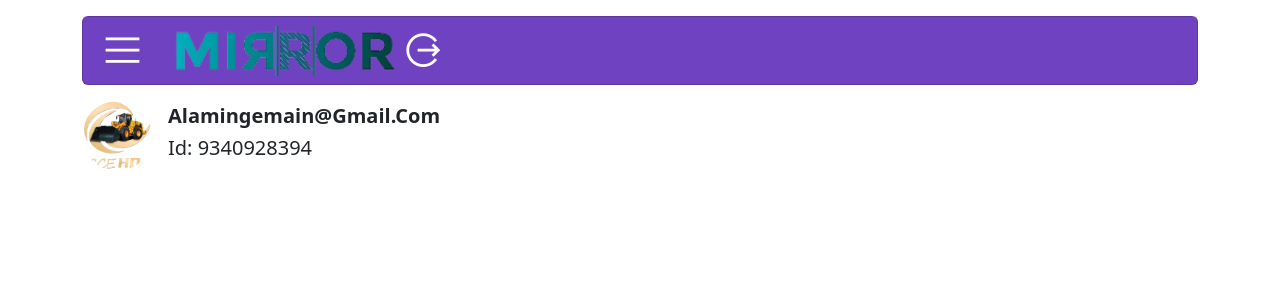
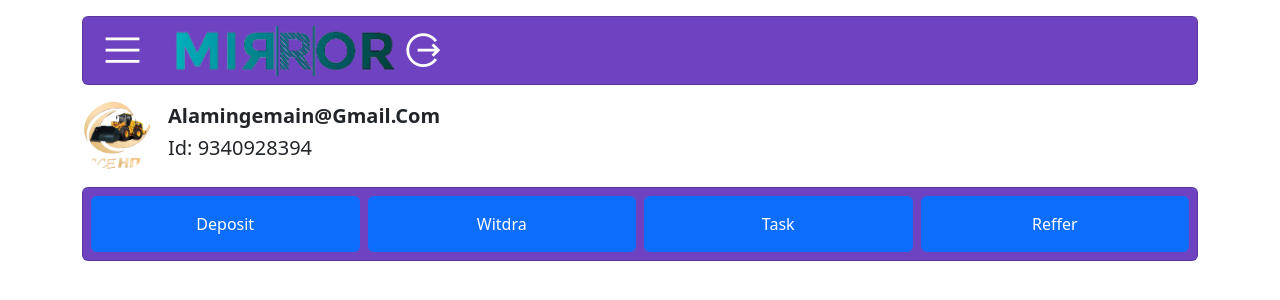
Before and after one commit to alaminfullstack/mobile-view-task-design, a plain HTML site: page index.html in a window 1280 px wide. Drawn offline with nearby package versions, Linux system fonts and the light colour scheme; a web font is replaced by a local one.

Commit message:
added four item box

```diff
--- a/index.html
+++ b/index.html
@@ -1,10 +1,12 @@
-
 <!DOCTYPE html>
 <html lang="en">
   <head>
     <meta charset="utf-8" />
-        <meta name="viewport" content="width=device-width, initial-scale=1.0">
-        <meta name="viewport" content="target-densitydpi=device-dpi, initial-scale=1.0, user-scalable=no" />
+    <meta name="viewport" content="width=device-width, initial-scale=1.0" />
+    <meta
+      name="viewport"
+      content="target-densitydpi=device-dpi, initial-scale=1.0, user-scalable=no"
+    />
     <title>Home</title>
     <link
       rel="stylesheet"
@@ -22,31 +24,30 @@
     <link href="assets/css/jquery.toast.css" rel="stylesheet" />
 
     <style>
-            .bg-purple{
-                background-color:  var(--bs-purple);
+      .bg-purple {
+        background-color: var(--bs-purple);
       }
 
-            .bar-icon{
+      .bar-icon {
         font-size: 45px;
         color: white;
         font-weight: bold;
       }
 
-            .logo-img{
+      .logo-img {
         width: 100%;
         height: 50px;
       }
 
-            .header-icon{
+      .header-icon {
         font-size: 45px;
         color: white;
         font-weight: bold;
       }
     </style>
   </head>
-    <body style="overflow-x: hidden;">
+  <body style="overflow-x: hidden">
     <div class="container">
-
       <!-- header -->
       <div class="card my-3 bg-purple">
         <div class="card-body p-1">
@@ -58,7 +59,7 @@
             </div>
             <div>
               <div class="d-flex align-items-center justify-content-between">
-                                <img src="image/web-logo.png" class="logo-img"/>
+                <img src="image/web-logo.png" class="logo-img" />
                 <a href="#">
                   <i class="las la-sign-out-alt header-icon"></i>
                 </a>
@@ -69,23 +70,51 @@
       </div>
 
       <!-- account -->
-            <div class="d-flex align-items-center mb-3 ">
+      <div class="d-flex align-items-center my-3">
         <div class="me-3">
-                    <img src="image/logo.png" class="card-img rounded-circle" style="width: 70px; height: 70px;"/>
+          <img
+            src="image/logo.png"
+            class="card-img rounded-circle"
+            style="width: 70px; height: 70px"
+          />
         </div>
         <div>
           <h5 class="text-capitalize fw-bold mb-2">Alamingemain@gmail.com</h5>
-                    <h5 class="text-capitalize ">Id: 9340928394</h5>
+          <h5 class="text-capitalize">Id: 9340928394</h5>
         </div>
       </div>
 
-
-
+      <!-- four item box  -->
+      <div class="card bg-purple">
+        <div class="card-body p-2">
+          <div class="row row-cols-4 justify-content-center align-items-center g-2">
+            <div class="col">
+                <a href="" class="d-block text-decoration-none p-3 rounded rounded-2 bg-primary text-white fs-6 text-center ">
+                    Deposit
+                </a>
+            </div>
+            <div class="col">
+                <a href="" class="d-block text-decoration-none p-3 rounded rounded-2 bg-primary text-white fs-6 text-center ">
+                    Witdra
+                </a>
+            </div>
+            <div class="col">
+                <a href="" class="d-block text-decoration-none p-3 rounded rounded-2 bg-primary text-white fs-6 text-center ">
+                    Task
+                </a>
+            </div>
+            <div class="col">
+                <a href="" class="d-block text-decoration-none p-3 rounded rounded-2 bg-primary text-white fs-6 text-center ">
+                    Reffer
+                </a>
+            </div>
+          </div>
+        </div>
+      </div>
     </div>
     <script src="assets/js/jquery.min.js"></script>
     <script src="assets/js/bootstrap.bundle.min.js"></script>
     <script src="assets/js/slick.min.js"></script>
     <script src="assets/js/jquery.toast.js"></script>
-
   </body>
 </html>
```
Lines whose indentation alone changed are shown as unchanged.
